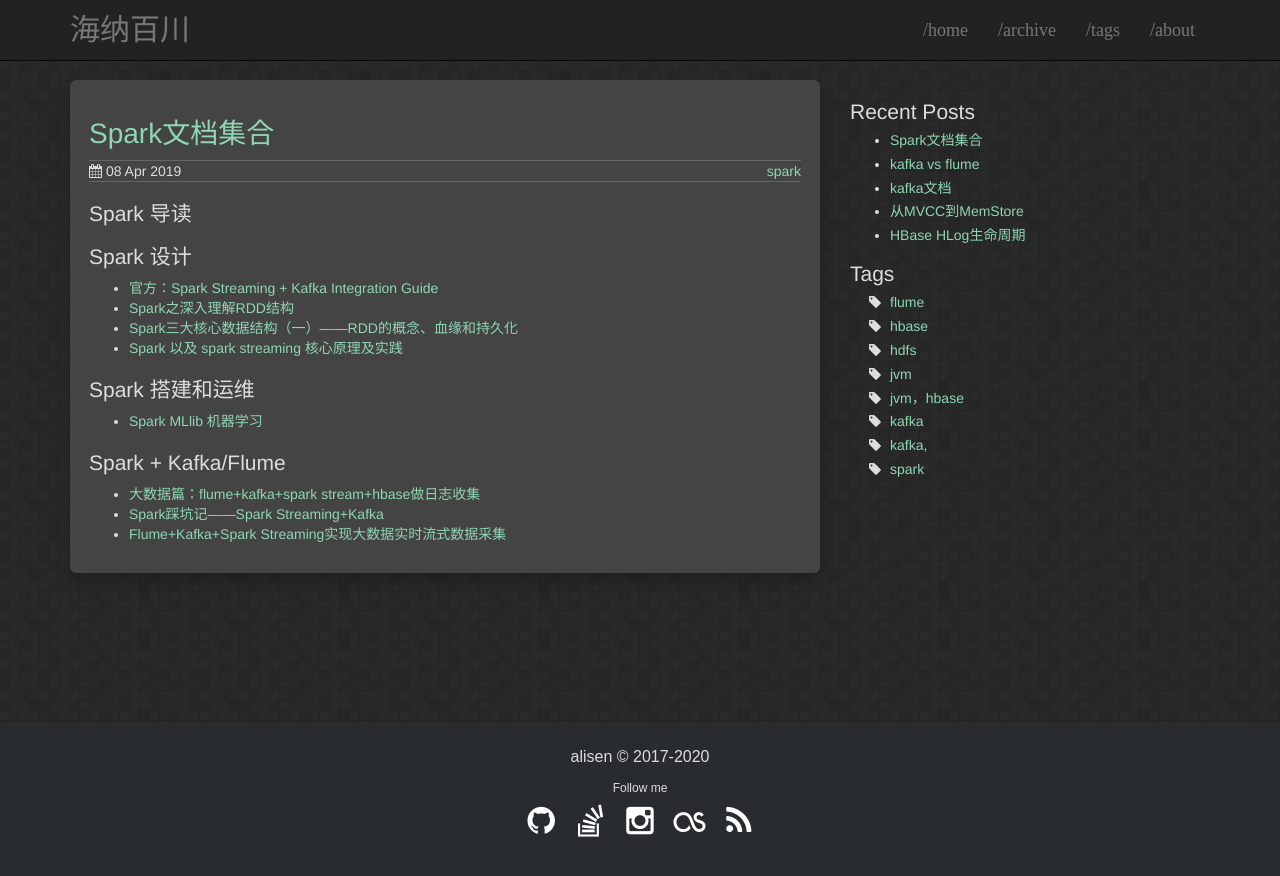
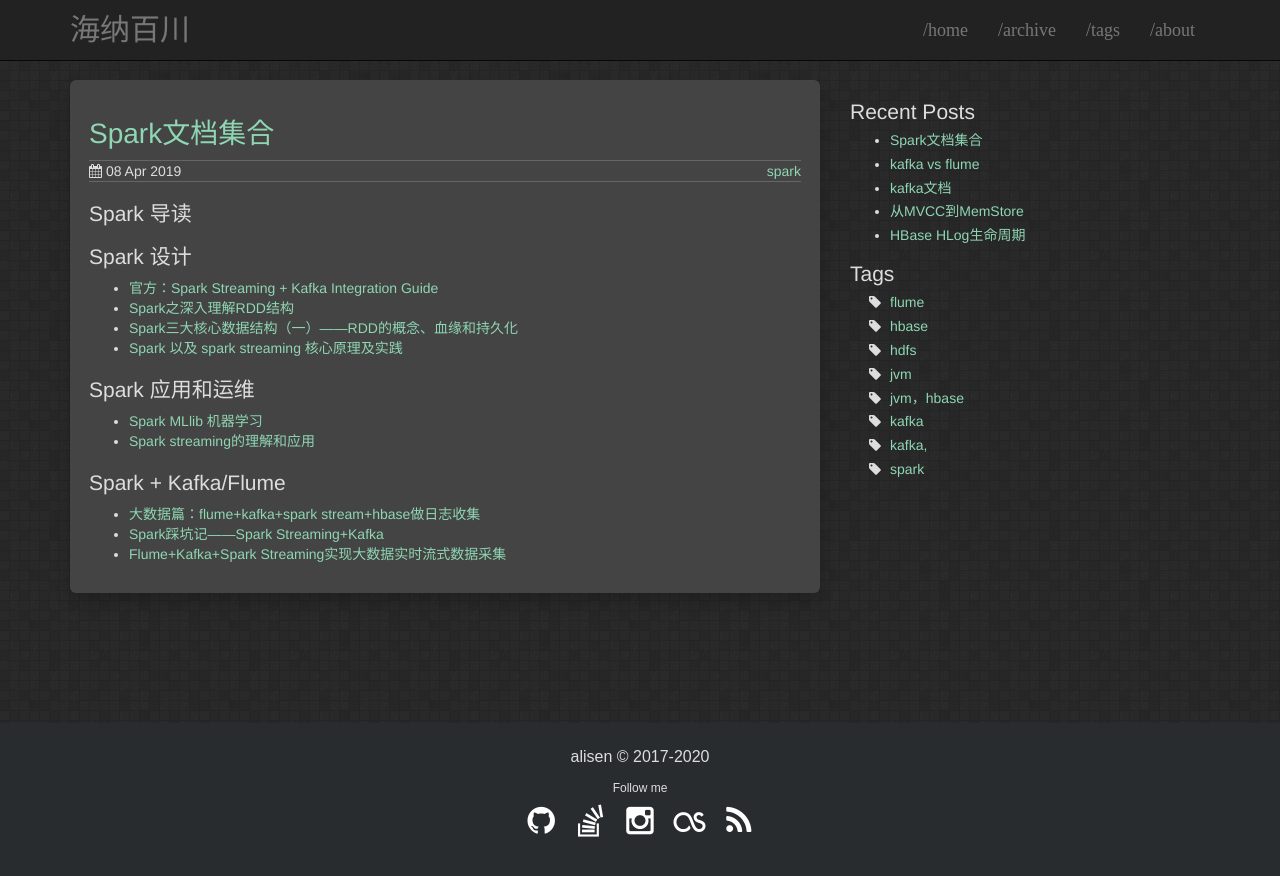
Before and after one commit to igithu/summary, a Jekyll site: the page built from _posts/2019-04-08-spark-doc.md, in a window 1280 px wide. Shown: the top 876 px of the page. Built offline with Jekyll 4.4.1, drawn with Linux system fonts in a browser that asks for light colours.

Commit message:
Update 2019-04-08-spark-doc.md

```diff
--- a/_posts/2019-04-08-spark-doc.md
+++ b/_posts/2019-04-08-spark-doc.md
@@ -16,8 +16,9 @@ tags: spark
 * [Spark 以及 spark streaming 核心原理及实践](https://www.cnblogs.com/liuliliuli2017/p/6809094.html)
 
 
-## Spark 搭建和运维
+## Spark 应用和运维
 * [Spark MLlib 机器学习](https://www.cnblogs.com/swordfall/p/9456222.html)
+* [Spark streaming的理解和应用](https://www.cnblogs.com/atomicbomb/p/6834447.html)
 
 ## Spark + Kafka/Flume
 
```
